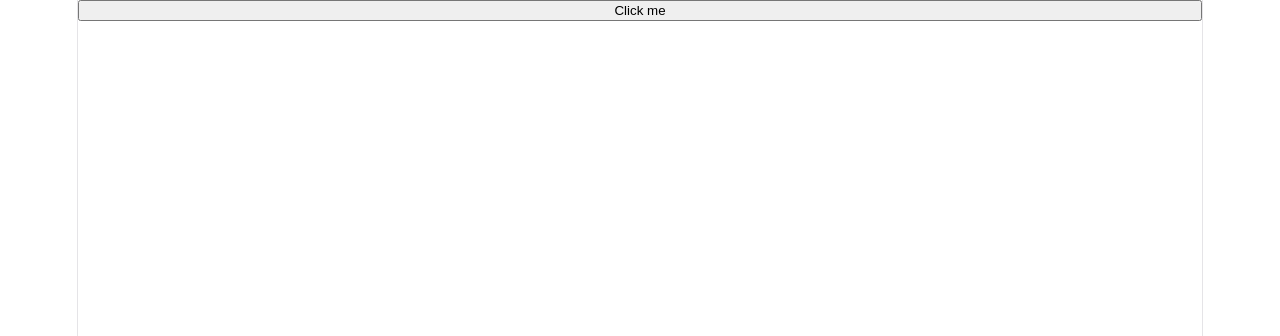
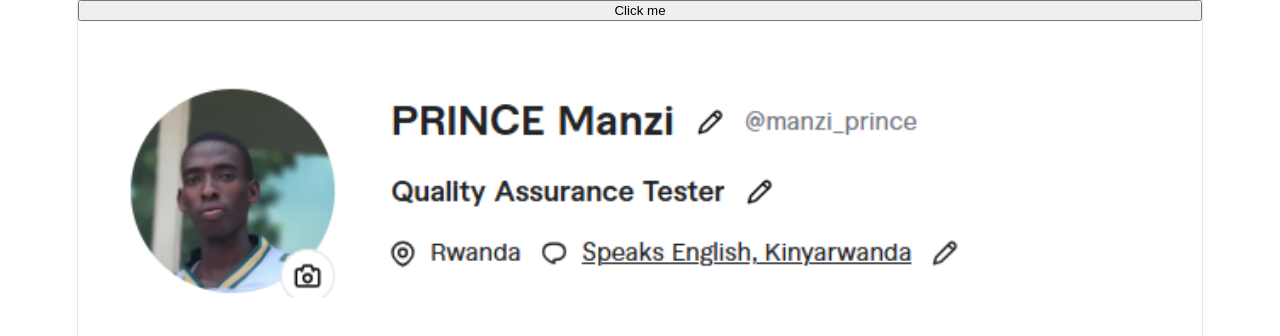
Before and after one commit to ug2528149-cell/React, a React (Vite) app in the folder my-PictureClick-app/: page / in a window 1280 px wide. Shown: the top 336 px of the page. Built offline with nearby package versions, Linux system fonts and the light colour scheme.

Commit message:
Click events in React passing also the events

```diff
--- a/my-PictureClick-app/src/App.jsx
+++ b/my-PictureClick-app/src/App.jsx
@@ -10,6 +10,7 @@ function App(){
   return(
     <>
       <Button/>
+      <ProfilePicture/>
     </>
 
   )
--- a/my-PictureClick-app/src/ProfilePicture.jsx
+++ b/my-PictureClick-app/src/ProfilePicture.jsx
@@ -1,6 +1,11 @@
 
 function ProfilePicture(){
 
+    const imageUrl = './src/assets/aaa.PNG'
+
+   const handleClick =(e) =>e.target.style.display=none;
+
+    return(<img onClick={(e)=>handleClick(e)}src={imageUrl}></img>)
 }
 
 export default ProfilePicture
```
Also changed, not shown: my-PictureClick-app/src/assets/aaa.PNG (added).
